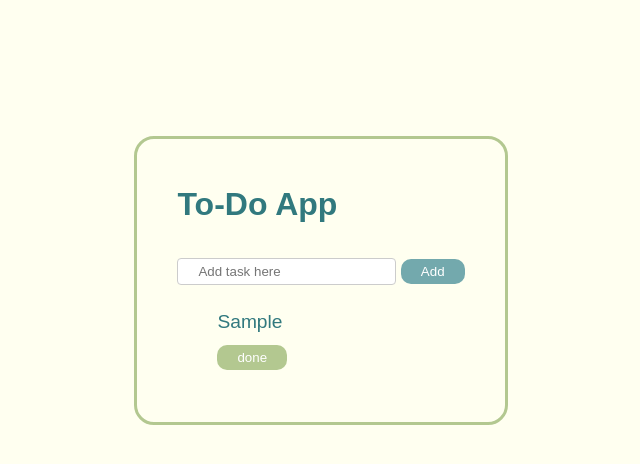
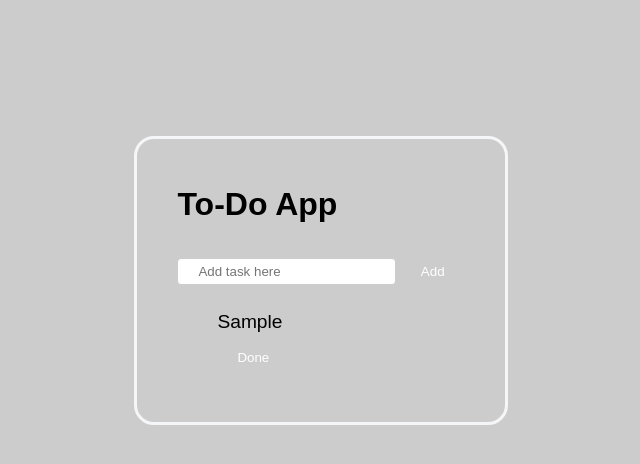
Before and after one commit to minhtran02202/pure-no-framework-to-do, a plain HTML site: page index.html in a window 1280 px wide. Both pictures are taken after typing "Sample" into the empty fields and a click on the button "Add". Shown: the whole page, without its empty margins (327-967 px from the left). Drawn offline with Linux system fonts and the light colour scheme; a web font is replaced by a local one.

Commit message:
add dark mode function. not able to interact yet

```diff
--- /dev/null
+++ b/frontend/color_theme.js
@@ -0,0 +1,19 @@
+class ColorThemes {
+  #changeColor(bg, txt, border, btn, btn_txt, submit_btn) {
+    var root = document.documentElement;
+
+    root.style.setProperty("--bg-color", bg);
+    root.style.setProperty("--txt-color", txt);
+    root.style.setProperty("--border-color", border);
+    root.style.setProperty("--btn-color", btn);
+    root.style.setProperty("--btn-txt-color", btn_txt);
+    root.style.setProperty("--submit-btn-color", submit_btn);
+  }
+
+  darkMode(darkMode) {
+    if (darkMode) {
+      this.#changeColor("#ccc", "black", "#f4f6f8", "#ccc", "white", "#ccc");
+      console.log("dark mode");
+    }
+  }
+}
--- a/frontend/script.js
+++ b/frontend/script.js
@@ -6,7 +6,7 @@ function newTask(value, taskList) {
   var delete_btn = document.createElement("button");
 
   delete_btn.type = "button";
-  delete_btn.textContent = "done";
+  delete_btn.textContent = "Done";
   delete_btn.addEventListener("click", () => {
     div.remove();
     saveTasks();
@@ -36,6 +36,7 @@ function loadTasks(taskList) {
     for (var i = 0; i < tasks.length; i++) newTask(tasks[i], taskList);
   }
 }
+
 document.addEventListener("DOMContentLoaded", function () {
   var taskList = document.getElementById("list");
   var add_task = document.getElementById("add_task");
@@ -44,6 +45,9 @@ document.addEventListener("DOMContentLoaded", function () {
   submit_btn.onclick = () => {
     newTask(add_task.value, taskList);
     add_task.value = "";
+    const themes = new ColorThemes();
+    //test
+    themes.darkMode(true);
   };
 
   add_task.addEventListener("keypress", (e) => {
--- a/frontend/style.css
+++ b/frontend/style.css
@@ -1,12 +1,21 @@
+:root {
+  --bg-color: ivory;
+  --txt-color: #31797e;
+  --border-color: #b3c890;
+  --btn-color: #a2cc5f;
+  --btn-txt-color: #fff;
+  --submit-btn-color: #73a9ad;
+}
+
 body {
   display: flex;
   align-items: center;
   justify-content: center;
   flex-direction: column;
-  background-color: ivory;
+  background-color: var(--bg-color);
   width: 100%;
   height: auto;
-  color: #31797e;
+  color: var(--txt-color);
   font-family: "Ysabeau", sans-serif;
 }
 
@@ -14,7 +23,7 @@ body {
   margin-top: 10%;
   padding: 2vw 5vh;
   border-style: solid;
-  border: 3px solid #b3c890;
+  border: 3px solid var(--border-color);
   border-radius: 20px;
 }
 
@@ -22,7 +31,7 @@ input[type="text"] {
   padding: 5px 20px;
   border: 1px solid #ccc;
   border-radius: 4px;
-  color: #31797e;
+  color: var(--txt-color);
 }
 
 ul {
@@ -39,9 +48,9 @@ li {
 }
 
 button {
-  background-color: #b3c890;
+  background-color: var(--btn-color);
   border: none;
-  color: white;
+  color: var(--btn-txt-color);
   padding: 5px 20px;
   margin-top: 5%;
   border-radius: 10px;
@@ -49,5 +58,5 @@ button {
 }
 
 #submit {
-  background-color: #73a9ad;
+  background-color: var(--submit-btn-color);
 }
--- a/index.html
+++ b/index.html
@@ -4,8 +4,9 @@
     <meta charset="UTF-8" />
     <meta http-equiv="X-UA-Compatible" content="IE=edge" />
     <meta name="viewport" content="width=device-width, initial-scale=1.0" />
-    <link rel="stylesheet" href="./frontend/style.css" />
+    <link rel="stylesheet" href="/frontend/style.css" />
     <script src="./frontend/script.js"></script>
+    <script src="./frontend/color_theme.js"></script>
     <link rel="preconnect" href="https://fonts.googleapis.com" />
     <link rel="preconnect" href="https://fonts.gstatic.com" crossorigin />
     <link
```
